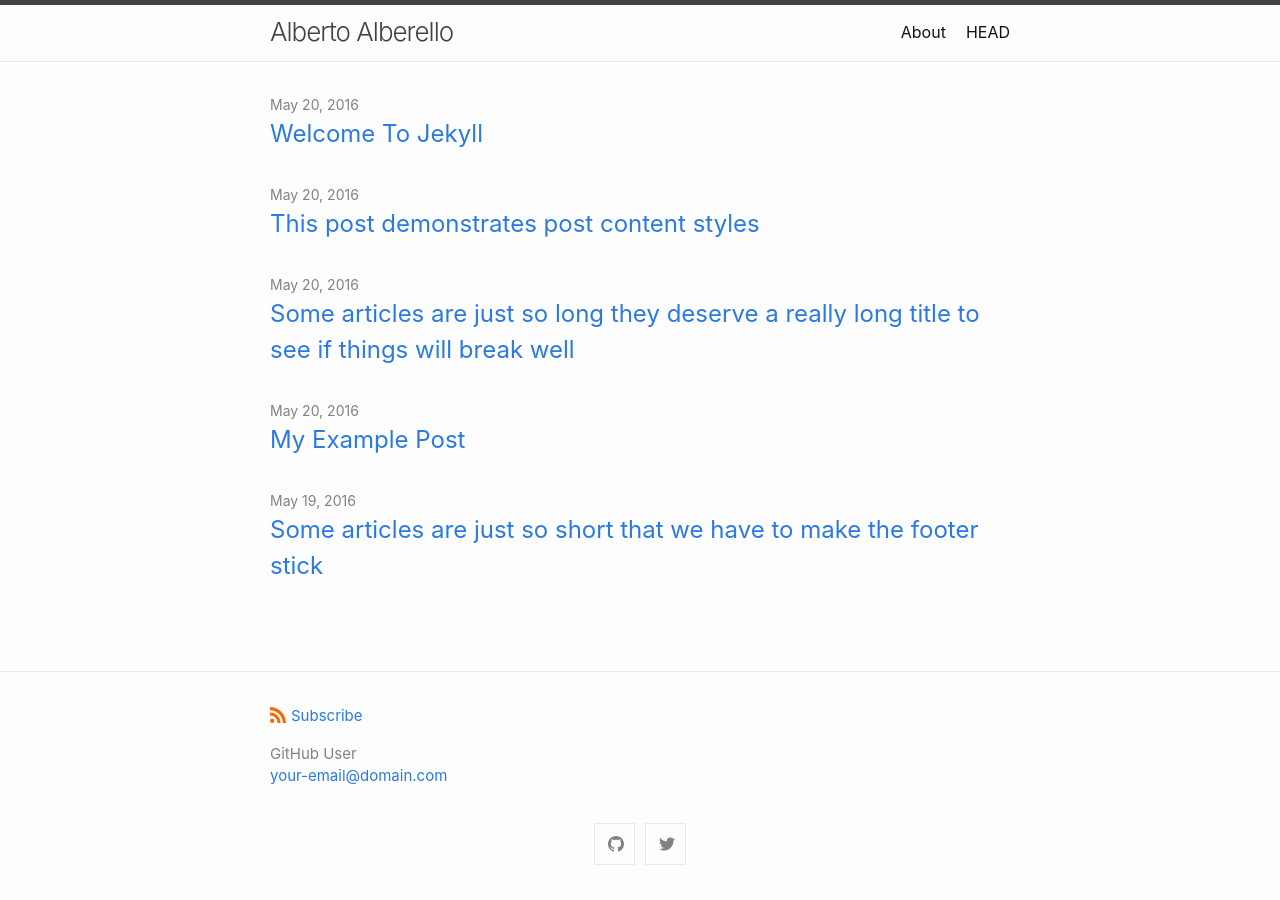
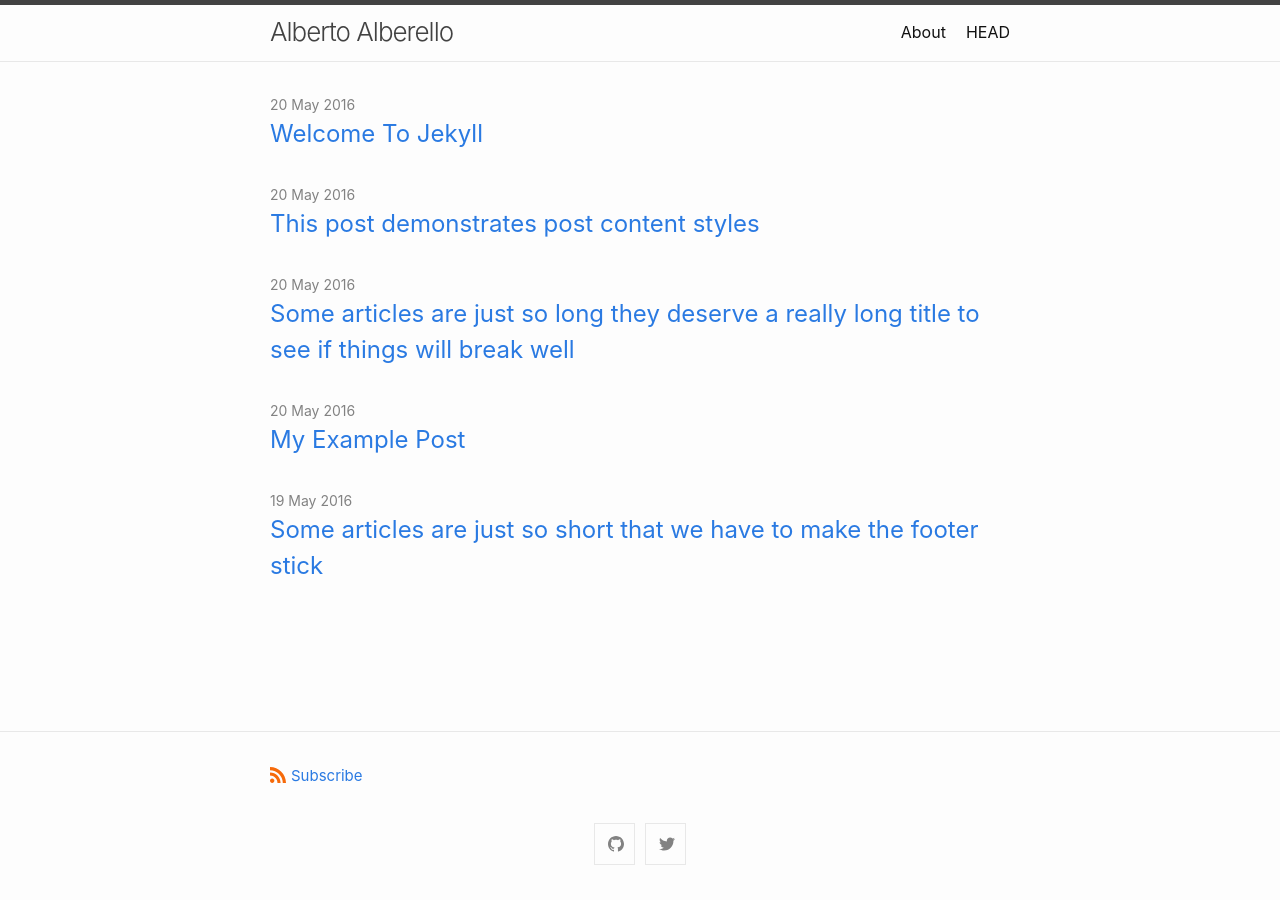
Before and after one commit to alberto-alberello/alberto-alberello.github.io, a Jekyll site: the page built from index.md, in a window 1280 px wide. Built offline with Jekyll 4.4.1, drawn with Linux system fonts in a browser that asks for light colours; part of the change alters nothing that is shown.

Commit message:
Update _config.yml

```diff
--- a/_config.yml
+++ b/_config.yml
@@ -1,15 +1,15 @@
 title: Alberto Alberello
-author:
-  name: GitHub User
-  email: your-email@domain.com
-description: > # this means to ignore newlines until "show_excerpts:"
+#author:
+#  name: GitHub User
+#  email: your-email@domain.com
+#description: > # this means to ignore newlines until "show_excerpts:"
 
 show_excerpts: false # set to true to show excerpts on the homepage
 
 # Minima date format
 # refer to https://shopify.github.io/liquid/filters/date/ if you want to customize this
 minima:
-  date_format: "%b %-d, %Y"
+  date_format: "%-d %b %Y"
 
   # generate social links in footer
   social_links:
```
